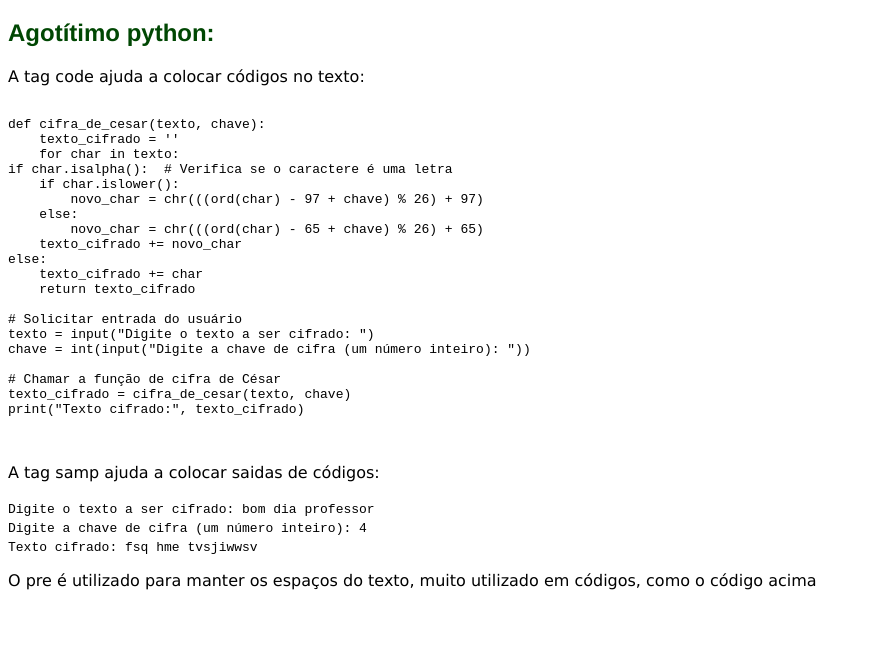
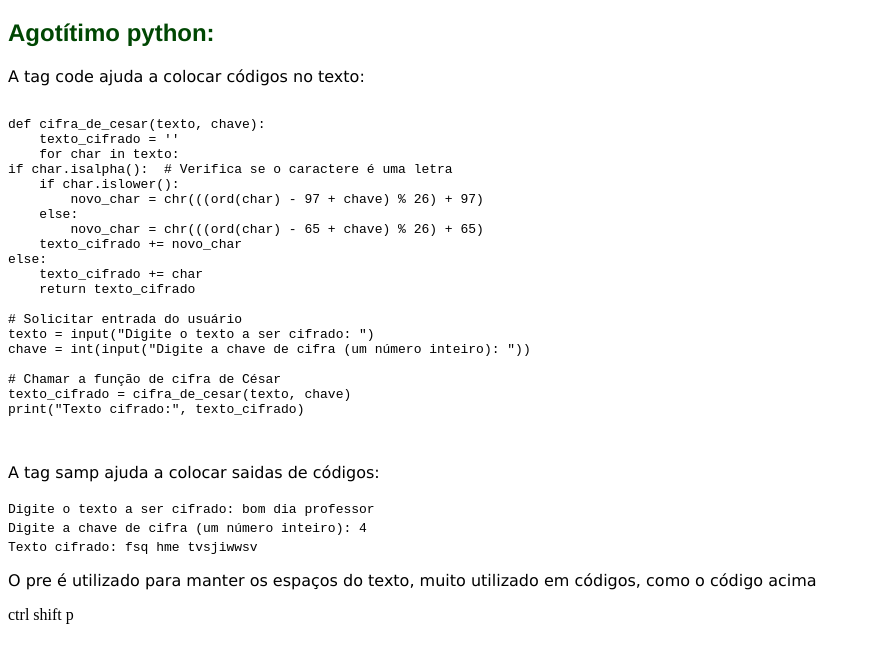
Before and after one commit to JoaoBozz/D-Web1, a plain HTML site: page Atividades Bimestre/18-04/index.html in a window 1280 px wide. Shown: the part 61-724 px from the top of the page, without its empty margins (0-871 px from the left). Drawn offline with Linux system fonts and the light colour scheme.

Commit message:
atualza 19-04

```diff
--- a/Atividades Bimestre/18-04/index.html
+++ b/Atividades Bimestre/18-04/index.html
@@ -75,6 +75,8 @@ print("Texto cifrado:", texto_cifrado)
         O pre é utilizado para manter os espaços do texto, muito utilizado em códigos, como o código acima
     </p>
 
+    <kdb>ctrl shift p</kdb>
+
 
 </body>
 </html>
```
